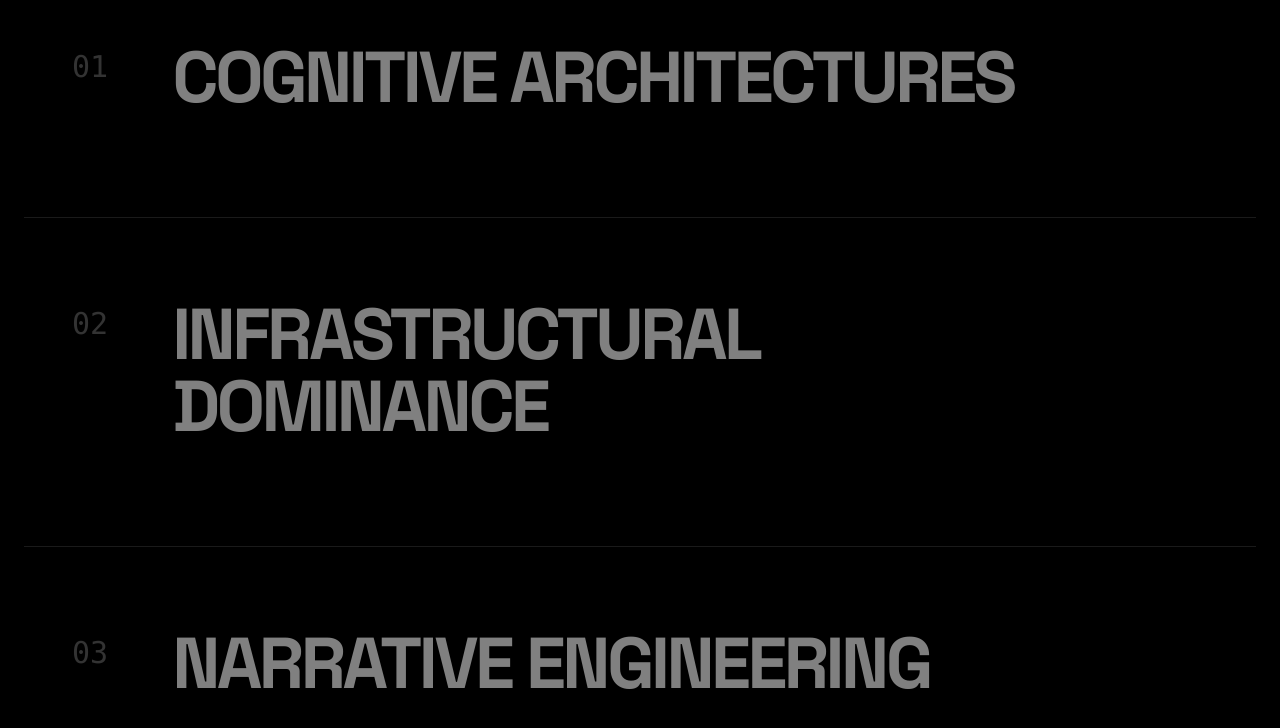
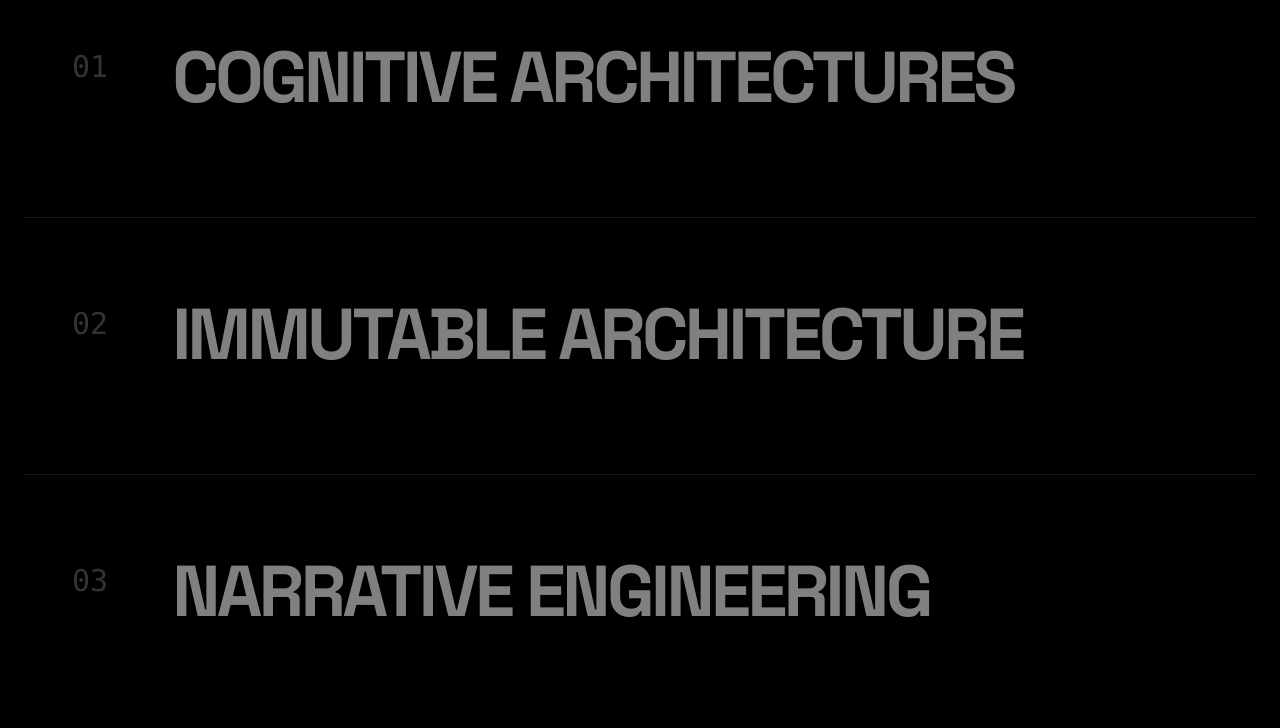
Before and after one commit to MrKGaja/icecapcc-website, a Next.js app: page / in a window 1280 px wide. Shown: the part 3465-4193 px from the top of the page. Built offline with nearby package versions, Linux system fonts and the light colour scheme.

Commit message:
Update infrastructure

```diff
--- a/src/app/page.js
+++ b/src/app/page.js
@@ -1,8 +1,8 @@
 import React from 'react';
 import Hero from '@/components/Hero';
 import Vision from '@/components/Vision';
-import Capabilities from '@/components/Capabilities';
-import Methodology from '@/components/Methodology';
+import StructuralCapacities from '@/components/StructuralCapacities';
+import ModusOperandi from '@/components/ModusOperandi';
 import CTA from '@/components/CTA';
 import Footer from '@/components/Footer';
 
@@ -11,9 +11,9 @@ export default function Home() {
     <>
       <Hero />
       <Vision />
-      <Capabilities />
+      <StructuralCapacities />
       <div className="w-full h-[50vh] bg-[#020202] relative z-10"></div>
-      <Methodology />
+      <ModusOperandi />
       <CTA />
       <Footer />
     </>
--- a/src/components/Methodology.js
+++ b/src/components/ModusOperandi.js
@@ -2,7 +2,7 @@
 import React, { useRef } from 'react';
 import { motion, useScroll, useTransform } from 'framer-motion';
 
-export default function Methodology() {
+export default function ModusOperandi() {
   const containerRef = useRef(null);
   const { scrollYProgress } = useScroll({
     target: containerRef,
--- a/src/components/Capabilities.js
+++ b/src/components/StructuralCapacities.js
@@ -11,8 +11,8 @@ const constructs = [
   },
   {
     id: '02',
-    title: 'Infrastructural Dominance',
-    desc: 'Engineering the physical and digital bedrock of tomorrow. Building sovereign ecosystems that elevate existence.',
+    title: 'Immutable Architecture',
+    desc: 'Engineering the clinical structural integrity of the physical and digital bedrock. Building sovereign ecosystems that elevate existence.',
     color: 'from-emerald-500/20 to-cyan-600/20'
   },
   {
@@ -23,7 +23,7 @@ const constructs = [
   }
 ];
 
-export default function Capabilities() {
+export default function StructuralCapacities() {
   const [hoveredIndex, setHoveredIndex] = useState(null);
 
   return (
```
